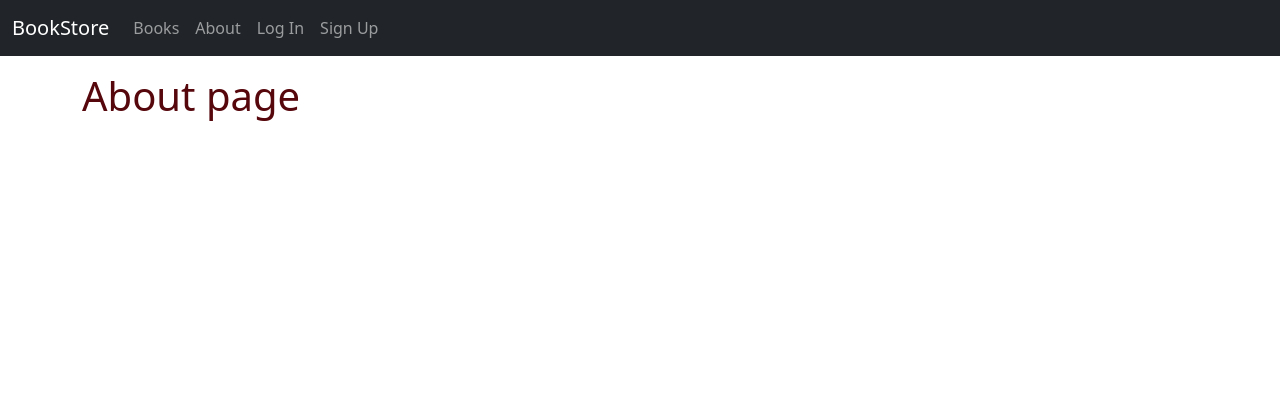
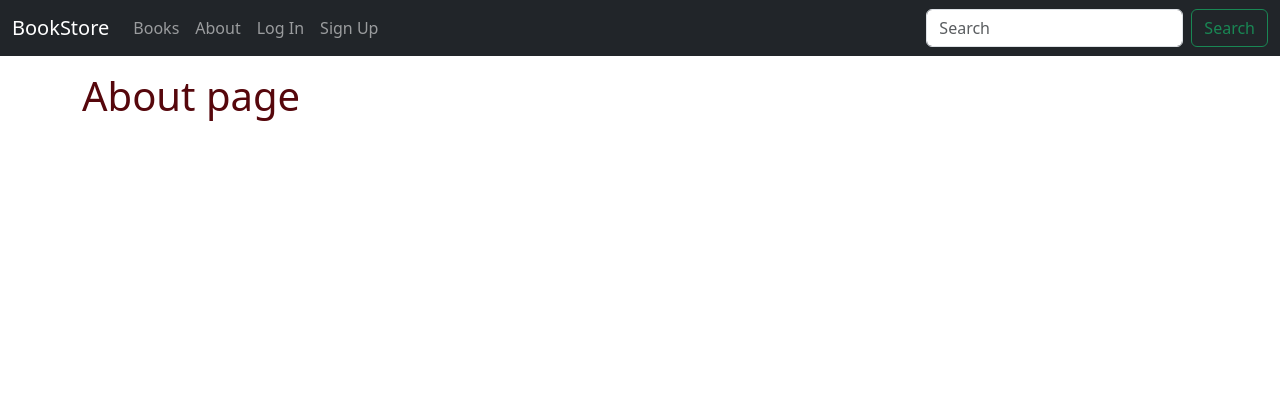
Before and after one commit to osm3rr/bookstore, a Django app: page /about/ in a window 1280 px wide. Shown: the top 420 px of the page. Run offline with Django 5.2, Linux system fonts and the light colour scheme.

Commit message:
search field in nav-bar

```diff
--- a/templates/_base.html
+++ b/templates/_base.html
@@ -58,7 +58,10 @@
 
                 {% endif %}
             </ul>
-
+                <form class="d-flex" action="{% url 'search_results' %}" method="get">
+                    <input class="form-control me-2" type="search" name="q" placeholder="Search" aria-label="Search">
+                    <button class="btn btn-outline-success" type="submit">Search</button>
+                </form>
             </div>
 
         </div>
```
